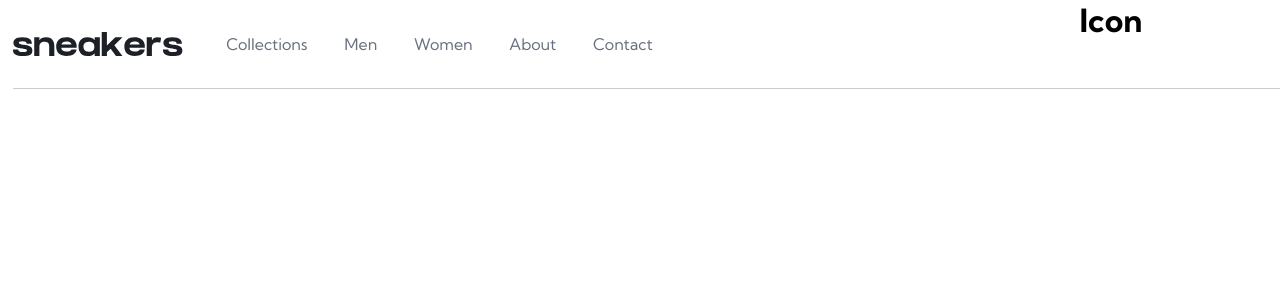
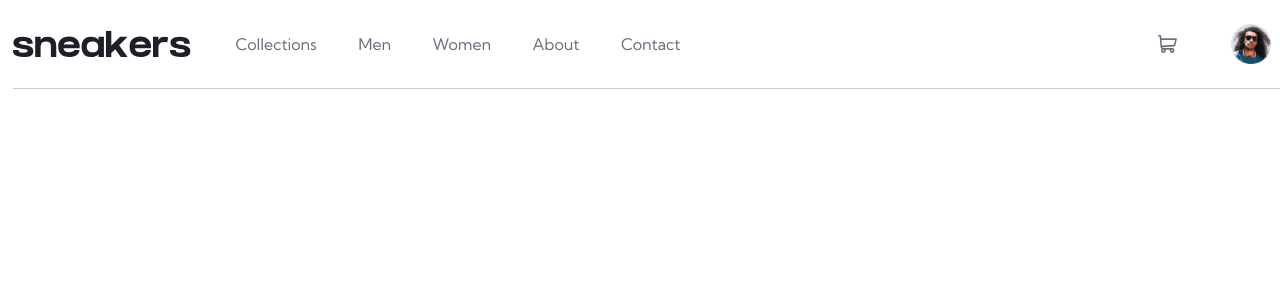
Before and after one commit to dawidmatyjasik/ecommerce-product-page, a React (Create React App) app: page / in a window 1280 px wide. Shown: the top 300 px of the page. Built offline with nearby package versions, Linux system fonts and the light colour scheme.

Commit message:
working on responsivness

```diff
--- a/src/components/Header/HeaderElements.js
+++ b/src/components/Header/HeaderElements.js
@@ -4,7 +4,7 @@ export const HeaderContainer = styled.div`
   height: 100%;
   width: 100%;
   display: grid;
-  grid-template-columns: 2fr 8fr 2fr;
+  grid-template-columns: 4fr 16fr 3fr;
   grid-template-rows: 1fr;
   border-bottom: 1px solid rgba(0, 0, 0, 0.2);
 `;
@@ -16,12 +16,9 @@ export const TitleContainer = styled.div`
 `;
 
 export const HeaderTitle = styled.img`
-  /* height: 100%; */
   height: 100%;
   width: 100%;
-  /* width: 150px; */
   min-width: 100px;
-
   object-fit: contain;
 `;
 
@@ -44,7 +41,18 @@ export const NavContainer = styled.ul`
 export const NavElement = styled.li``;
 
 export const IconsContainer = styled.div`
-  display: grid;
-  grid-template-rows: 1fr 1fr;
-  grid-template-columns: 1fr;
+  display: flex;
+  justify-content: space-evenly;
+  align-items: center;
 `;
+
+export const Icon = styled.img`
+  object-fit: contain;
+  height: 45%;
+  width: 100%;
+  min-width: 55px;
+  &:nth-child(1) {
+    height: 20%;
+    min-width: 25px;
+  }
+`;
--- a/src/components/Header/Icons/Icons.js
+++ b/src/components/Header/Icons/Icons.js
@@ -1,10 +1,13 @@
 import React from "react";
-import { IconsContainer } from "../HeaderElements";
+import { Icon, IconsContainer } from "../HeaderElements";
+import Avatar from "../../../images/image-avatar.png";
+import Cart from "../../../images/icon-cart.svg";
 
 const Icons = () => {
   return (
     <IconsContainer>
-      <h1>Icon</h1>
+      <Icon src={Cart} />
+      <Icon src={Avatar} />
     </IconsContainer>
   );
 };
```
